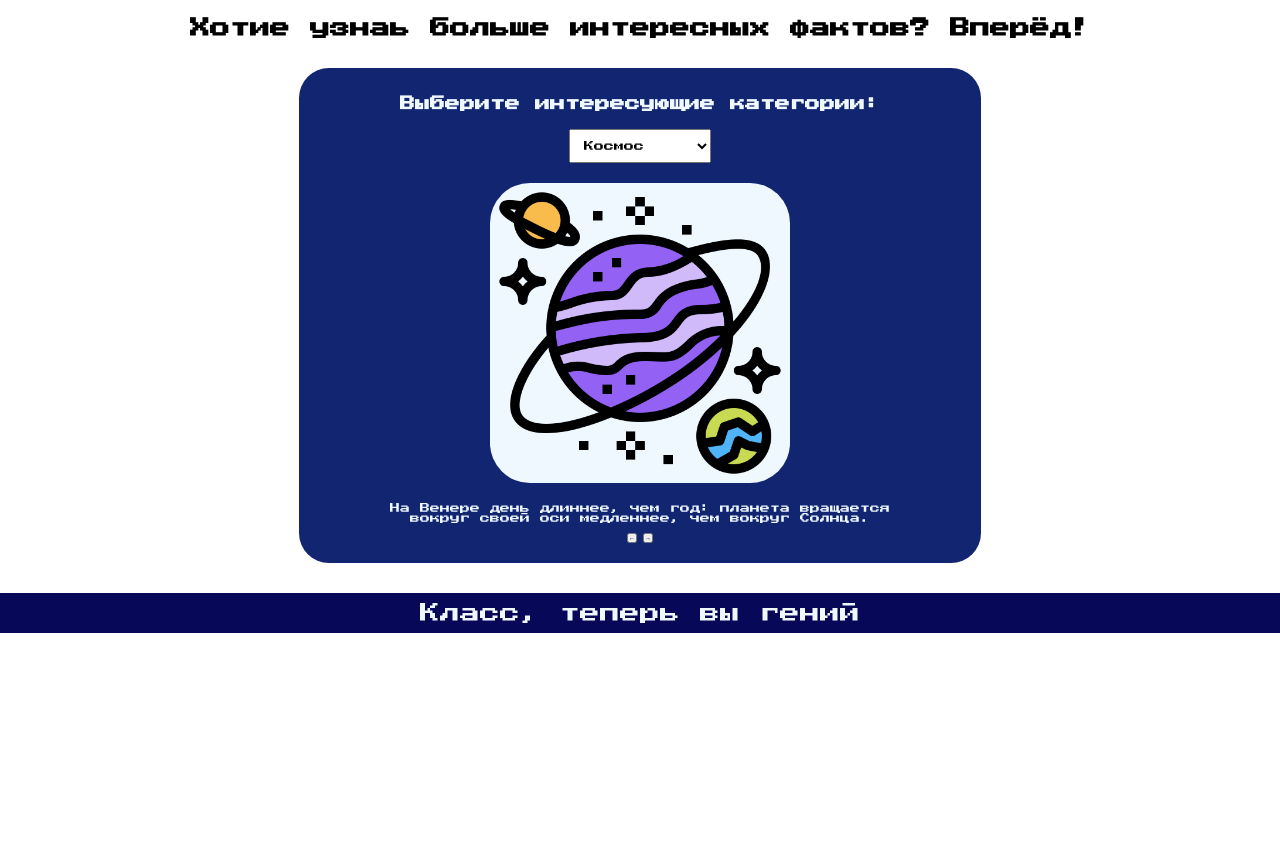
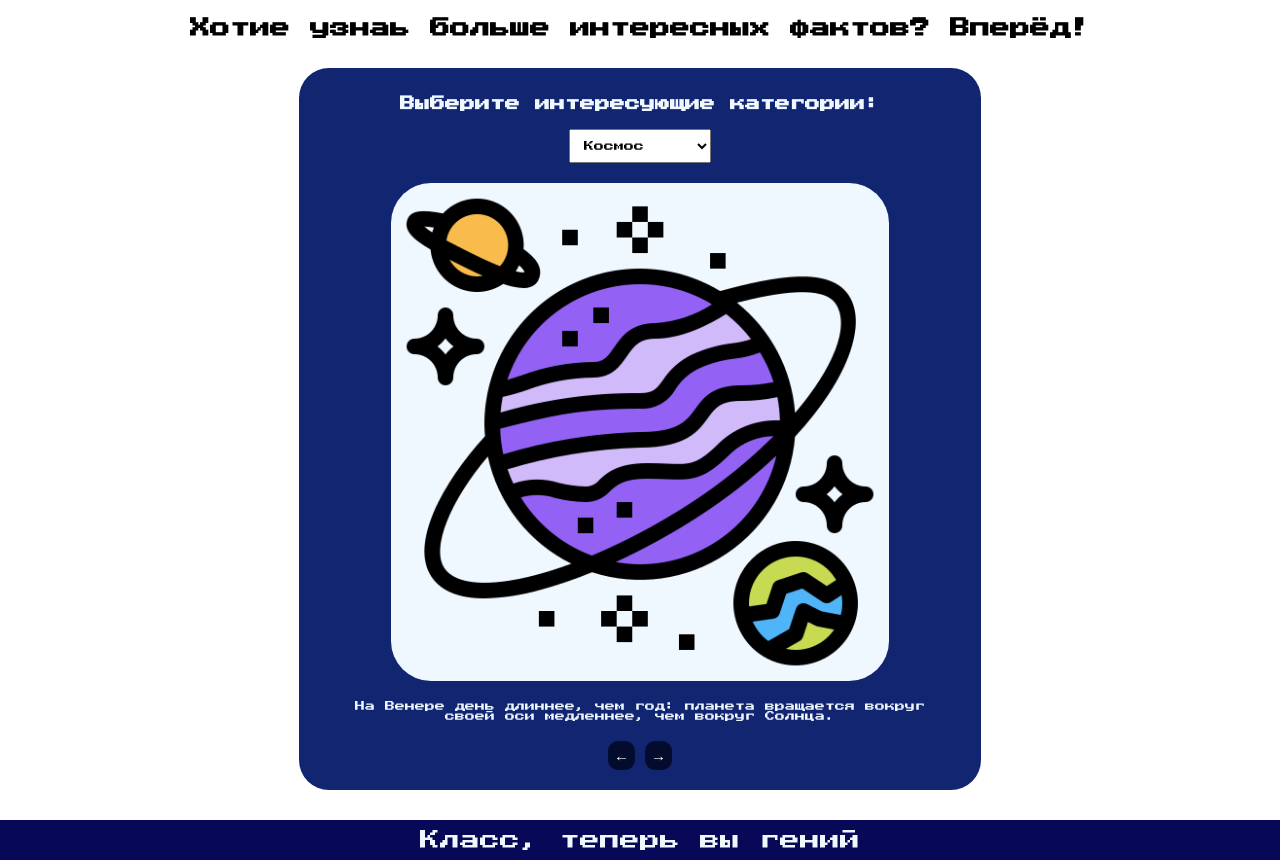
Before and after one commit to solowihmaria/intetersting-facts, a plain HTML site: page interesting-facts/index.html in a window 1280 px wide. Shown: the part 62-922 px from the top of the page. Before the commit the page ends 800 px from the top, so only its background shows below. Drawn offline with Linux system fonts and the light colour scheme; a web font is replaced by a local one.

Commit message:
style:add styles for buttons

```diff
--- a/interesting-facts/style.css
+++ b/interesting-facts/style.css
@@ -93,8 +93,8 @@ body {
 }
 
 .fact-img {
-  width: 30rem;
-  height: 30rem;
+  width: 80%;
+  height: 80%;
   margin-bottom: 1rem;
   background-color: aliceblue;
   border-radius: 4rem;
@@ -102,7 +102,7 @@ body {
 
 .fact-text {
   display: inline-block;
-  width: 90%;
+  width: 95%;
   text-align: center;
   font-size: 1rem;
   padding: 1rem;
@@ -122,3 +122,31 @@ body {
   color: aliceblue;
   font-size: 2rem;
 }
+
+.fact-controls {
+  display: flex;
+  justify-content: center;
+  align-items: center;
+  gap: 1rem;
+  margin-top: 1rem;
+}
+
+.fact-controls button {
+  padding: 0.6rem;
+  font-size: 1.5rem;
+  border: none;
+  border-radius: 1rem;
+  cursor: pointer;
+  background-color: #030c2d;
+  color: white;
+  transition: all 0.5s ease;
+}
+
+.fact-controls button:hover {
+  background-color: #3f475c;
+}
+
+.fact-controls button:disabled {
+  background-color: rgb(7, 17, 57);
+  cursor: default;
+}
```
